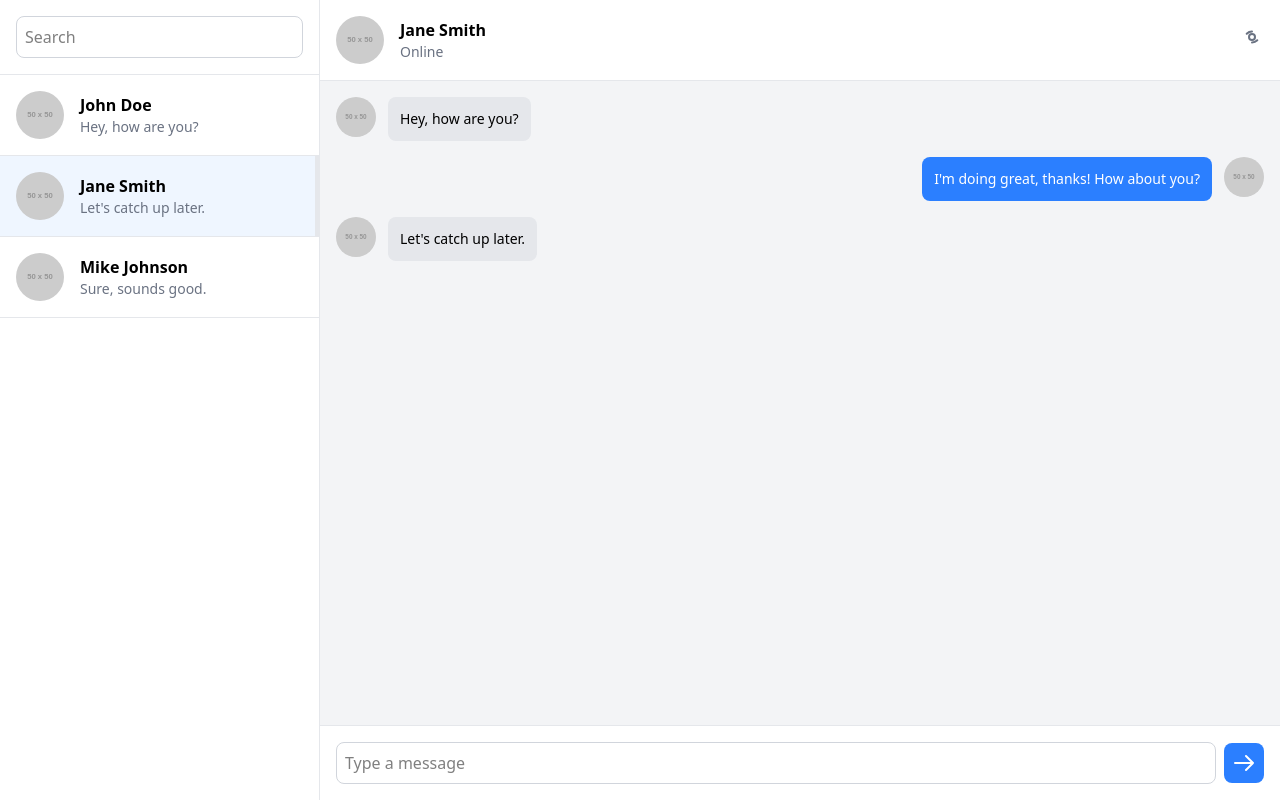
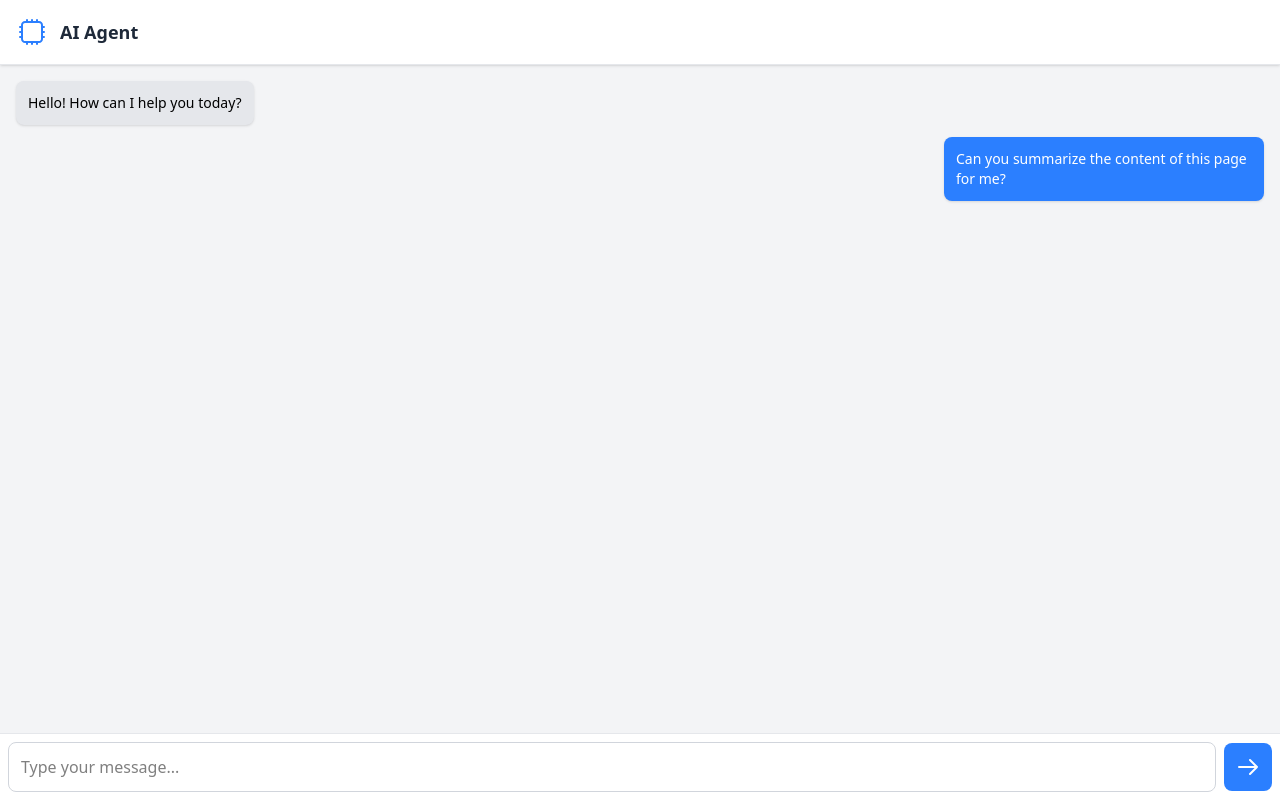
Before and after one commit to walker2u/ai-agent-chrom-ext, a website with bundled scripts: page sidepanel/index.html in a window 1280 px wide. Built offline with nearby package versions, Linux system fonts and the light colour scheme; placeholder pictures from the web are drawn by us; what @mozilla/readability would draw is missing.

Commit message:
fixed tailwind in dist and installed open ai agent sdk.

```diff
--- a/package.json
+++ b/package.json
@@ -19,7 +19,9 @@
     "rollup-plugin-copy": "^3.5.0"
   },
   "dependencies": {
+    "@openai/agents": "^0.1.9",
     "@tailwindcss/cli": "^4.1.14",
-    "tailwindcss": "^4.1.14"
+    "tailwindcss": "^4.1.14",
+    "zod": "^3.25.76"
   }
 }
--- a/rollup.config.mjs
+++ b/rollup.config.mjs
@@ -15,7 +15,7 @@ export default [
       copy({
         targets: [
           {
-            src: ['manifest.json', 'background.js', 'sidepanel', 'images'],
+            src: ['manifest.json', 'background.js', 'sidepanel', 'images', "output.css"],
             dest: 'dist'
           }
         ]
--- a/sidepanel/index.html
+++ b/sidepanel/index.html
@@ -3,156 +3,64 @@
   <head>
     <link href="../output.css" rel="stylesheet" />
   </head>
-  <body class="bg-gray-100 h-screen flex">
-    <!-- Sidebar -->
-    <div class="w-1/4 bg-white border-r border-gray-200 flex flex-col">
-      <!-- Search -->
-      <div class="p-4 border-b border-gray-200">
-        <input
-          type="text"
-          placeholder="Search"
-          class="w-full p-2 border border-gray-300 rounded-lg focus:outline-none focus:ring-2 focus:ring-blue-500"
-        />
-      </div>
-
-      <!-- Conversation List -->
-      <div class="flex-1 overflow-y-auto">
-        <a
-          href="#"
-          class="flex items-center p-4 border-b border-gray-200 hover:bg-gray-50"
-        >
-          <img
-            src="https://via.placeholder.com/50"
-            alt="User"
-            class="w-12 h-12 rounded-full mr-4"
-          />
-          <div>
-            <div class="font-bold">John Doe</div>
-            <div class="text-sm text-gray-500">Hey, how are you?</div>
-          </div>
-        </a>
-        <a
-          href="#"
-          class="flex items-center p-4 border-b border-gray-200 bg-blue-50 border-r-4 border-blue-500"
-        >
-          <img
-            src="https://via.placeholder.com/50"
-            alt="User"
-            class="w-12 h-12 rounded-full mr-4"
-          />
-          <div>
-            <div class="font-bold">Jane Smith</div>
-            <div class="text-sm text-gray-500">Let's catch up later.</div>
-          </div>
-        </a>
-        <a
-          href="#"
-          class="flex items-center p-4 border-b border-gray-200 hover:bg-gray-50"
-        >
-          <img
-            src="https://via.placeholder.com/50"
-            alt="User"
-            class="w-12 h-12 rounded-full mr-4"
-          />
-          <div>
-            <div class="font-bold">Mike Johnson</div>
-            <div class="text-sm text-gray-500">Sure, sounds good.</div>
-          </div>
-        </a>
-      </div>
-    </div>
-
+  <body class="bg-gray-100 flex flex-col h-screen">
     <!-- Main Chat Area -->
     <div class="flex-1 flex flex-col">
       <!-- Chat Header -->
       <div
-        class="bg-white p-4 border-b border-gray-200 flex items-center justify-between"
+        class="bg-white p-4 border-b border-gray-200 flex items-center shadow-sm"
       >
-        <div class="flex items-center">
-          <img
-            src="https://via.placeholder.com/50"
-            alt="User"
-            class="w-12 h-12 rounded-full mr-4"
-          />
-          <div>
-            <div class="font-bold">Jane Smith</div>
-            <div class="text-sm text-gray-500">Online</div>
-          </div>
-        </div>
-        <div>
-          <button class="text-gray-500 hover:text-gray-700">
         <svg
+          class="h-8 w-8 text-blue-500 mr-3"
           xmlns="http://www.w3.org/2000/svg"
-              class="h-6 w-6"
           fill="none"
           viewBox="0 0 24 24"
+          stroke-width="1.5"
           stroke="currentColor"
         >
           <path
             stroke-linecap="round"
             stroke-linejoin="round"
-                stroke-width="2"
-                d="M15 12a3 3 0 11-6 0 3 3 0 016 0z"
-              />
-              <path
-                stroke-linecap="round"
-                stroke-linejoin="round"
-                stroke-width="2"
-                d="M12 17.5a7.5 7.5 0 005.3-2.2M12 6.5a7.5 7.5 0 00-5.3 2.2"
+            d="M8.25 3v1.5M4.5 8.25H3m18 0h-1.5M4.5 12H3m18 0h-1.5m-15 3.75H3m18 0h-1.5M8.25 19.5V21M12 3v1.5m0 15V21m3.75-18v1.5m0 15V21m-9-1.5h10.5a2.25 2.25 0 002.25-2.25V6.75a2.25 2.25 0 00-2.25-2.25H6.75A2.25 2.25 0 004.5 6.75v10.5a2.25 2.25 0 002.25 2.25z"
           />
         </svg>
-          </button>
+        <div>
+          <div class="font-bold text-lg text-gray-800">AI Agent</div>
         </div>
       </div>
 
       <!-- Message Display Area -->
-      <div class="flex-1 p-4 overflow-y-auto">
-        <!-- Received Message -->
-        <div class="flex items-start mb-4">
-          <img
-            src="https://via.placeholder.com/50"
-            alt="User"
-            class="w-10 h-10 rounded-full mr-3"
-          />
-          <div class="bg-gray-200 p-3 rounded-lg">
-            <p class="text-sm">Hey, how are you?</p>
+      <div id="summary" class="flex-1 p-4 overflow-y-auto space-y-3">
+        <!-- AI Welcome Message -->
+        <div class="flex items-start">
+          <div class="bg-gray-200 p-3 rounded-lg max-w-xs shadow">
+            <p class="text-sm">Hello! How can I help you today?</p>
           </div>
         </div>
 
-        <!-- Sent Message -->
-        <div class="flex items-start justify-end mb-4">
-          <div class="bg-blue-500 text-white p-3 rounded-lg">
-            <p class="text-sm">I'm doing great, thanks! How about you?</p>
-          </div>
-          <img
-            src="https://via.placeholder.com/50"
-            alt="User"
-            class="w-10 h-10 rounded-full ml-3"
-          />
-        </div>
-
-        <div class="flex items-start mb-4">
-          <img
-            src="https://via.placeholder.com/50"
-            alt="User"
-            class="w-10 h-10 rounded-full mr-3"
-          />
-          <div class="bg-gray-200 p-3 rounded-lg">
-            <p class="text-sm">Let's catch up later.</p>
-          </div>
+        <!-- User Message Example -->
+        <div class="flex items-start justify-end">
+          <div class="bg-blue-500 text-white p-3 rounded-lg max-w-xs shadow">
+            <p class="text-sm">
+              Can you summarize the content of this page for me?
+            </p>
           </div>
         </div>
 
+        <!-- Warning Area -->
+        <div id="warning" class="hidden text-red-700 p-2 text-sm"></div>
+      </div>
+
       <!-- Message Input Area -->
-      <div class="bg-white p-4 border-t border-gray-200">
-        <div class="flex items-center">
+      <div class="bg-white p-2 border-t border-gray-200">
+        <div class="flex items-center space-x-2">
           <input
             type="text"
-            placeholder="Type a message"
-            class="w-full p-2 border border-gray-300 rounded-lg focus:outline-none focus:ring-2 focus:ring-blue-500"
+            placeholder="Type your message..."
+            class="flex-1 p-3 border border-gray-300 rounded-lg focus:outline-none focus:ring-2 focus:ring-blue-400"
           />
           <button
-            class="ml-2 bg-blue-500 text-white p-2 rounded-lg hover:bg-blue-600"
+            class="bg-blue-500 text-white p-3 rounded-lg hover:bg-blue-600 focus:outline-none focus:ring-2 focus:ring-blue-400"
           >
             <svg
               xmlns="http://www.w3.org/2000/svg"
@@ -165,13 +73,15 @@
                 stroke-linecap="round"
                 stroke-linejoin="round"
                 stroke-width="2"
-                d="M14 5l7 7m0 0l-7 7m7-7H3"
+                d="M5 10l7-7m0 0l7 7m-7-7v18"
+                transform="rotate(90 12 12)"
               />
             </svg>
           </button>
         </div>
       </div>
     </div>
+
     <script src="sidepanel.js" type="module"></script>
   </body>
 </html>
```
Also changed, not shown: manifest.json, output.css, 1 other file. Lines whose indentation alone changed are shown as unchanged.
